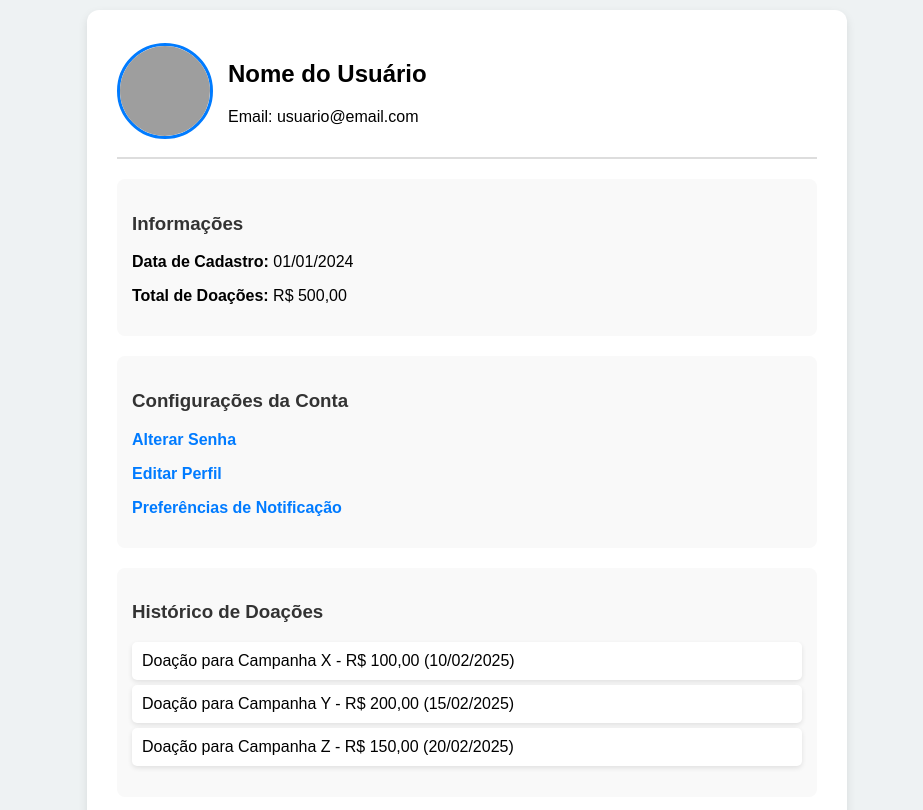
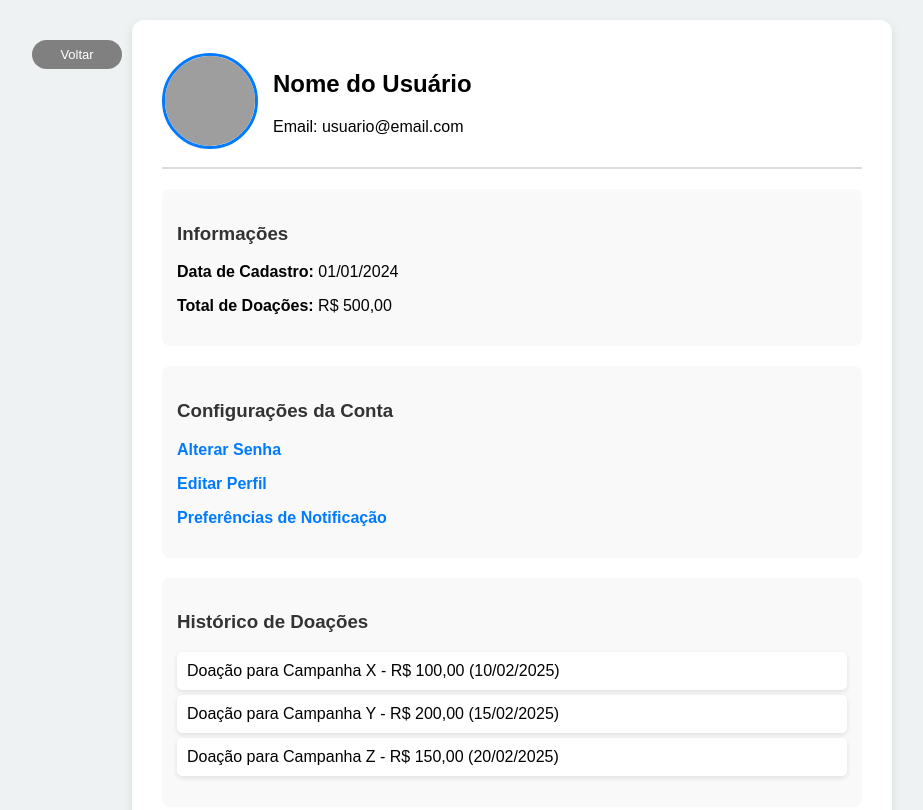
Before and after one commit to Hugochagas7878/ProjetoComunitario, a plain HTML site: page front/perfil.html in a window 1280 px wide. Shown: the top 810 px of the page, without its empty margins (173-1096 px from the left). Drawn offline with Linux system fonts and the light colour scheme; grey boxes are pictures that could not be loaded.

Commit message:
update
Otimização de algumas paginas, criação e ajustes de alguns botões

```diff
--- a/front/login.css
+++ b/front/login.css
@@ -102,6 +102,7 @@ button {
 }
 
 .help-button {
+    font-size: 13px;
     width: 15%;
     background-color: #ff5722; /* Cor de fundo do botão */
     color: white;
--- a/perfil.css
+++ b/front/perfil.css
@@ -3,8 +3,26 @@ body {
     background-color: #eef2f3;
     display: flex;
     justify-content: center;
-    align-items: center;
+    align-items: top;
     margin: 10px;
+}
+
+
+.voltar{
+    margin-top: 30px;
+}
+
+.voltar button{
+    font-size: 13px;
+    width: 90px;
+    height: auto;
+    background-color: gray; /* Cor de fundo do botão */
+    color: white;
+    border-radius: 35px;
+    cursor: pointer;
+    border: none; /* Remove borda */
+    cursor: pointer; /* Indica que é clicável */
+    padding: 7px 14px; /* Ajuste o padding conforme necessário */
 }
 .container {
     background: white;
@@ -13,6 +31,7 @@ body {
     width: 100%;
     border-radius: 12px;
     box-shadow: 0px 4px 10px rgba(0, 0, 0, 0.1);
+    margin: 10px;
 }
 .perfil-header {
     display: flex;
--- a/perfil.html
+++ b/front/perfil.html
@@ -7,6 +7,10 @@
     <link rel="stylesheet" href="perfil.css">
 </head>
 <body>
+    <div class="voltar">
+        <button onclick="window.location.href='./'">Voltar</button>
+    </div>
+
     <div class="container">
         <div class="perfil-header">
             <img src="https://as2.ftcdn.net/jpg/03/49/49/79/1000_F_349497933_Ly4im8BDmHLaLzgyKg2f2yZOvJjBtlw5.jpg" alt="Foto de Perfil">
--- a/front/registro.css
+++ b/front/registro.css
@@ -54,7 +54,7 @@ body {
     border-radius: 20px;
     cursor: pointer;
     padding: 10px 18px;
-    font-size: 10px;
+    font-size: 13px;
     transition: background-color 0.3s ease;
 }
 
```
Also changed, not shown: front/registro.html (+1 -1 lines).
